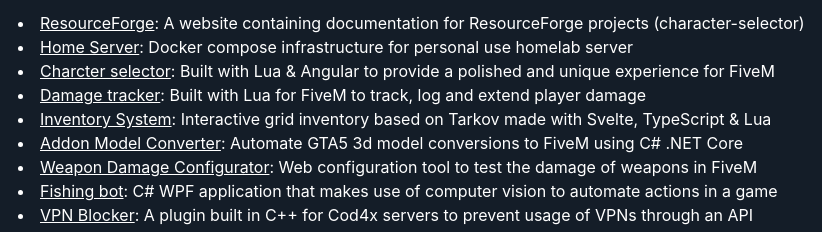
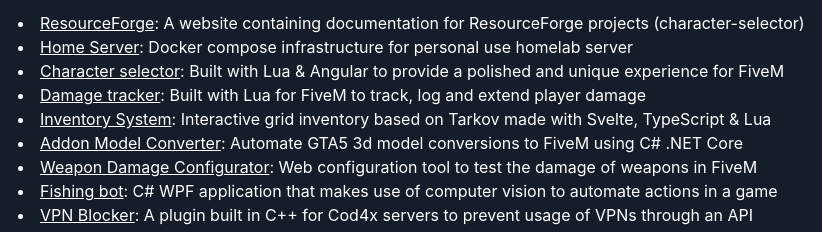
Before and after one commit to FrazzIe/portfolio-website, an Astro site: page / in a window 1280 px wide. Shown: the part 1152-1384 px from the top of the page, 174-996 px from the left. Built offline with nearby package versions, Linux system fonts and the light colour scheme; Astro itself is replaced by a stand-in of ours.

Commit message:
fix spelling again

```diff
--- a/src/content/projects/character-selector.md
+++ b/src/content/projects/character-selector.md
@@ -1,5 +1,5 @@
 ---
-name: Charcter selector
+name: Character selector
 blurb: Built with Lua & Angular to provide a polished and unique experience for FiveM
 startDate: '2024-08-01'
 lastUpdated: ''
```
